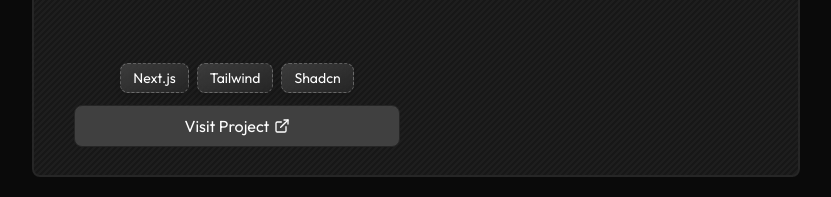
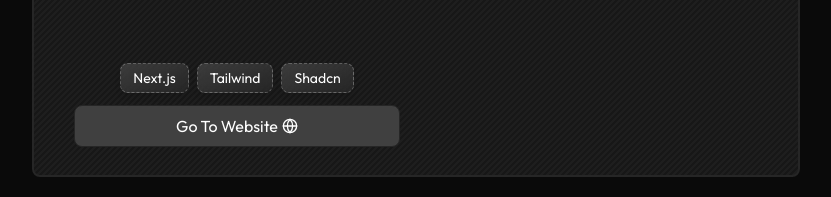
Before and after one commit to krouskystepan/portfolio, a Next.js app: page /projects in a window 1280 px wide. Shown: the part 943-1140 px from the top of the page, without its empty margins (224-1055 px from the left). Built offline with nearby package versions, Linux system fonts and the light colour scheme.

Commit message:
add website to project type

```diff
--- a/components/Project.tsx
+++ b/components/Project.tsx
@@ -6,7 +6,7 @@ import Image from 'next/image'
 import { CSSProperties, useRef, useState } from 'react'
 import { useAchievementContext } from '@/context/AchievementContext'
 import CustomConfetti from './CustomConfetti'
-import { ChevronRight, ExternalLink } from 'lucide-react'
+import { ChevronRight, ExternalLink, Globe } from 'lucide-react'
 import { getAvailabilityDetails } from '@/utils/utils'
 
 const Project = ({ project }: { project: TProject }) => {
@@ -38,8 +38,6 @@ const Project = ({ project }: { project: TProject }) => {
       activeRef.current = false
     }, 700)
   }
-
-  const isExternal = project.link.type === 'external'
 
   return (
     <div
@@ -84,21 +82,36 @@ const Project = ({ project }: { project: TProject }) => {
 
           <Link
             href={project.link.url}
-            target={isExternal ? '_blank' : undefined}
-            rel={isExternal ? 'noopener noreferrer' : undefined}
+            target={project.link.type === 'internal' ? undefined : '_blank'}
+            rel={
+              project.link.type === 'internal'
+                ? undefined
+                : 'noopener noreferrer'
+            }
             className="group mx-auto flex w-full max-w-lg items-center justify-center rounded-lg border border-neutral-800 bg-neutral-700 py-2 text-center transition-colors duration-200 hover:bg-neutral-700/80 md:max-w-full"
           >
-            {isExternal ? (
+            <>
+              {project.link.type === 'website' && (
+                <>
+                  <span className="mr-1">Go To Website</span>
+                  <Globe size={16} />
+                </>
+              )}
+
+              {project.link.type === 'external' && (
                 <>
                   <span className="mr-1">Visit Project</span>
                   <ExternalLink size={16} />
                 </>
-            ) : (
+              )}
+
+              {project.link.type === 'internal' && (
                 <>
                   <span className="mr-0.5">View Project</span>
                   <ChevronRight size={16} />
                 </>
               )}
+            </>
           </Link>
         </div>
       </div>
--- a/constants/index.ts
+++ b/constants/index.ts
@@ -88,7 +88,7 @@ export const PROJECTS: TProject[] = [
       'Wassa specializes in packaging development, offering custom paperboard solutions and logistics across the Czech Republic, Germany, Poland, and the EU. This project showcases their services.',
     image: '/images/projects/wassa.png',
     link: {
-      type: 'external',
+      type: 'website',
       url: 'https://wassa.eu',
     },
     tags: ['Next.js', 'Tailwind', 'Shadcn'],
--- a/constants/types.ts
+++ b/constants/types.ts
@@ -8,7 +8,7 @@ export type TProject = {
   description: string
   image: string
   link: {
-    type: 'internal' | 'external'
+    type: 'internal' | 'external' | 'website'
     url: string
   }
   tags: string[]
```
Lines whose indentation alone changed are shown as unchanged.
